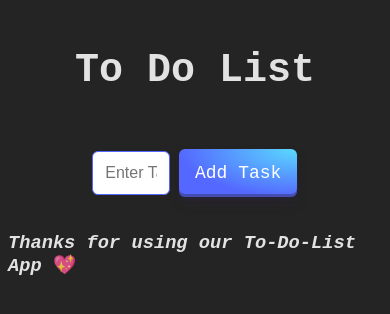
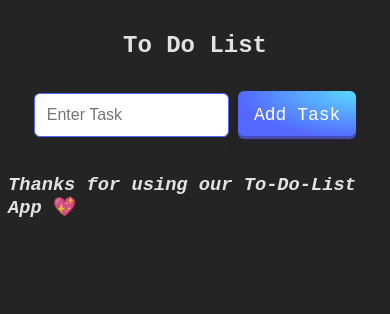
Before and after one commit to AmanKumarSinhaGitHub/React-To-Do-List-App, a React (Vite) app: page / in a window 390 px wide. Shown: the top 314 px of the page. Built offline with nearby package versions, Linux system fonts and the light colour scheme.

Commit message:
Added: Responsiveness

```diff
--- a/src/App.css
+++ b/src/App.css
@@ -28,7 +28,7 @@ body {
   display: flex;
   align-items: center;
   justify-content: center;
-  padding: 0.5em;
+  margin: 0.5em;
 }
 
 button {
@@ -81,7 +81,7 @@ input {
   font-size: 16px;
   border: 1px solid var(--primary-color);
   border-radius: 6px;
-  width: 20vw;
+  width: 25vw;
   transition: box-shadow .15s, transform .15s;
 }
 
@@ -102,11 +102,11 @@ input:active {
   display: flex;
   justify-content: space-between;
   align-items: center;
-  padding: 12px;
-  font-size: 16px;
+  padding: 6px;
+  font-size: 14px;
   border: 1px solid var(--primary-color);
   border-radius: 6px;
-  width: 30vw;
+  width: 35vw;
   transition: box-shadow 0.15s, transform 0.15s;
   box-sizing: border-box;
   margin-bottom: 10px;
@@ -205,3 +205,22 @@ input:active {
 .deleteItem:hover {
   color: rgb(186, 29, 29);
 }
+
+@media screen and (max-width: 600px) {
+  #title h1 {
+    font-size: 1.5em;
+  }
+
+  button {
+    font-size: 18px;
+  }
+
+  input {
+    font-size: 16px;
+    width: 50vw;
+  }
+
+  .todoItem {
+    width: 80%;
+  }
+}
```
